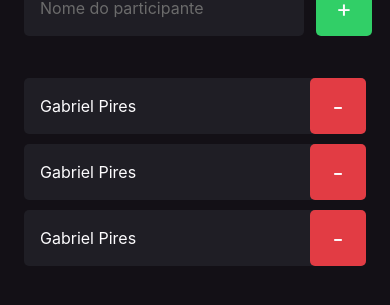
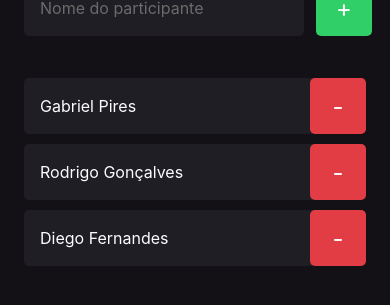
Before and after one commit to GabriPires/imhere, a React Native app: screen / in a window 390 px wide. Shown: the part 177-482 px from the top of the page. Built offline with nearby package versions, Linux system fonts and the light colour scheme.

Commit message:
listing, creating and remove participants

```diff
--- a/src/components/Participant/index.tsx
+++ b/src/components/Participant/index.tsx
@@ -3,13 +3,18 @@ import { styles } from './styles'
 
 interface ParticipantProps {
   name: string
+  onRemove: () => void
 }
 
-export function Participant({ name }: ParticipantProps) {
+export function Participant({ name, onRemove }: ParticipantProps) {
   return (
     <View style={styles.container}>
       <Text style={styles.name}>{name}</Text>
-      <TouchableOpacity style={styles.button} activeOpacity={0.7}>
+      <TouchableOpacity
+        style={styles.button}
+        activeOpacity={0.7}
+        onPress={onRemove}
+      >
         <Text style={styles.buttonText}>-</Text>
       </TouchableOpacity>
     </View>
--- a/src/screens/Home/index.tsx
+++ b/src/screens/Home/index.tsx
@@ -1,10 +1,30 @@
-import { Text, TextInput, TouchableOpacity, View } from 'react-native'
+import {
+  FlatList,
+  ScrollView,
+  Text,
+  TextInput,
+  TouchableOpacity,
+  View,
+} from 'react-native'
 import { styles } from './styles'
 import { Participant } from '../../components/Participant'
+import { useState } from 'react'
 
 export function Home() {
-  function handleParticipantAdd() {
-    console.log('Adicionando participante')
+  const [name, setName] = useState('')
+  const [participants, setParticipants] = useState([
+    'Gabriel Pires',
+    'Rodrigo Gonçalves',
+    'Diego Fernandes',
+  ])
+
+  function handleParticipantAdd(name: string) {
+    setParticipants((prev) => prev.concat(name))
+    setName('')
+  }
+
+  function handleParticipantRemove(index: number) {
+    setParticipants((prev) => prev.filter((_, i) => i !== index))
   }
 
   return (
@@ -17,20 +37,37 @@ export function Home() {
           style={styles.input}
           placeholder={'Nome do participante'}
           placeholderTextColor={'#6b6b6b'}
+          value={name}
+          onChangeText={setName}
         />
 
         <TouchableOpacity
           style={styles.button}
           activeOpacity={0.7}
-          onPress={handleParticipantAdd}
+          onPress={() => handleParticipantAdd(name)}
         >
           <Text style={styles.buttonText}>+</Text>
         </TouchableOpacity>
       </View>
 
-      <Participant name="Gabriel Pires" />
-      <Participant name="Gabriel Pires" />
-      <Participant name="Gabriel Pires" />
+      <FlatList
+        data={participants}
+        keyExtractor={(item) => item}
+        showsVerticalScrollIndicator={false}
+        renderItem={({ index, item }) => (
+          <Participant
+            key={item}
+            name={item}
+            onRemove={() => handleParticipantRemove(index)}
+          />
+        )}
+        ListEmptyComponent={() => (
+          <Text style={styles.listEmptyText}>
+            Ninguém chegou no evento ainda? Adicione participantes a sua lista
+            de presença
+          </Text>
+        )}
+      />
     </View>
   )
 }
--- a/src/screens/Home/styles.ts
+++ b/src/screens/Home/styles.ts
@@ -45,4 +45,9 @@ export const styles = StyleSheet.create({
     color: '#fdfcfe',
     fontSize: 24,
   },
+  listEmptyText: {
+    color: '#fdfcfe',
+    fontSize: 14,
+    textAlign: 'center',
+  },
 })
```
